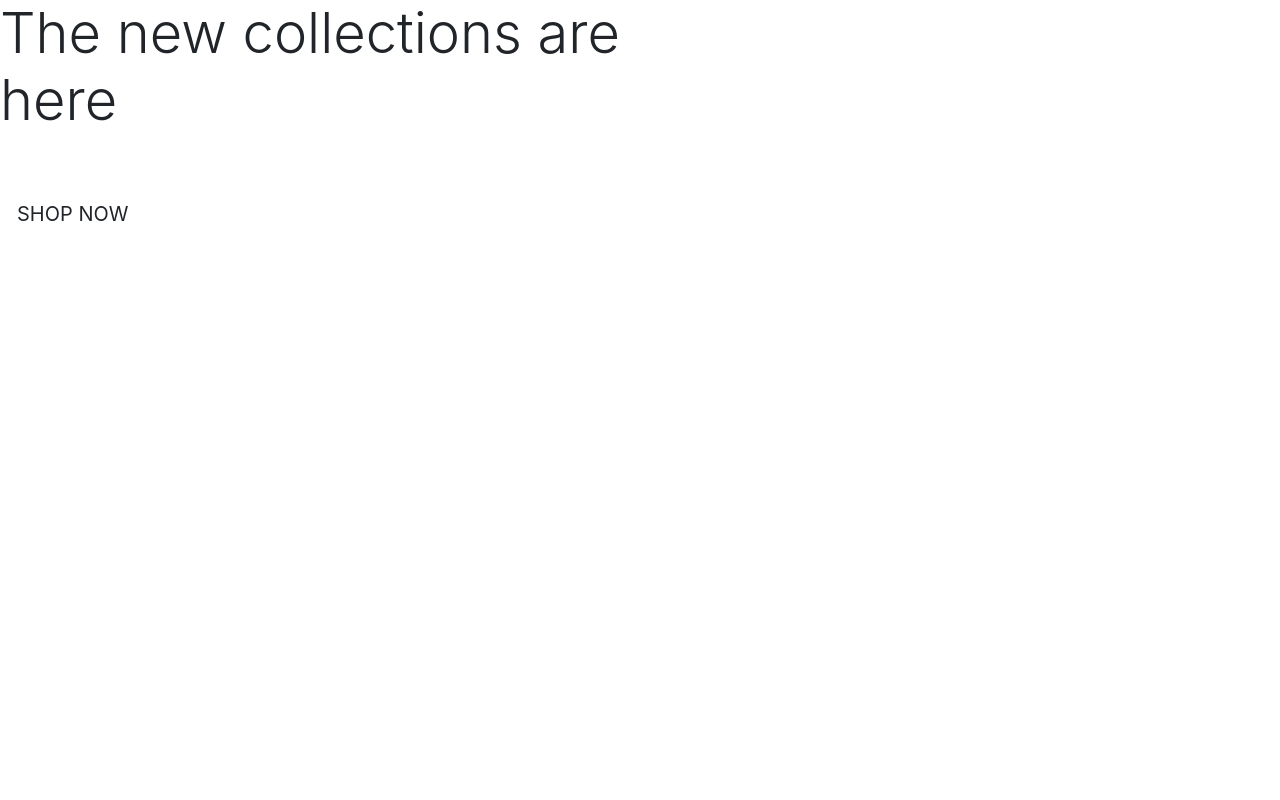
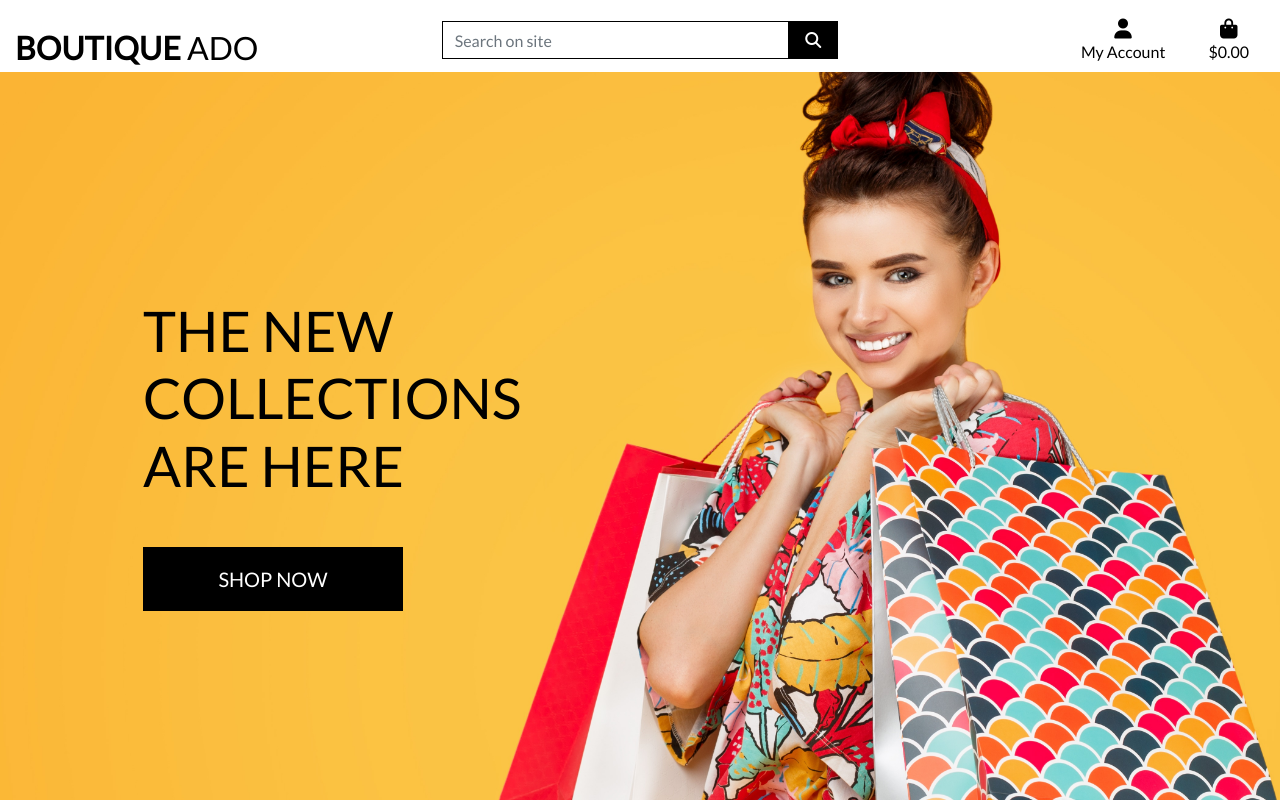
Before and after one commit to podvistorcheto/online-boutique, a Django app: page / in a window 1280 px wide. Run offline with Django 3.2, Linux system fonts and the light colour scheme; some libraries are stand-ins or nearby versions.

Commit message:
completed home page header and css

```diff
--- a/boutique_ado/settings.py
+++ b/boutique_ado/settings.py
@@ -150,3 +150,7 @@ USE_TZ = True
 # https://docs.djangoproject.com/en/3.0/howto/static-files/
 
 STATIC_URL = '/static/'
+STATICFILES_DIRS = (os.path.join(BASE_DIR, 'static'),)
+
+MEDIA_URL = '/media/'
+MEDIA_ROOT = os.path.join(BASE_DIR, 'media')
--- a/boutique_ado/urls.py
+++ b/boutique_ado/urls.py
@@ -15,10 +15,11 @@ Including another URLconf
 """
 from django.contrib import admin
 from django.urls import path, include
+from django.conf import settings
+from django.conf.urls.static import static
 
 urlpatterns = [
     path('admin/', admin.site.urls),
     path('accounts/', include('allauth.urls')),
     path('', include('home.urls')),
-
-]
+] + static(settings.MEDIA_URL, document_root=settings.MEDIA_ROOT)
--- a/home/templates/home/index.html
+++ b/home/templates/home/index.html
@@ -4,33 +4,24 @@
 {% block page_header %}
 <div class="container header-container">
 	<div class="row">
-
-		<div class="col">
-		</div>
-
+		<div class="col"></div>
 	</div>
 </div>
 {% endblock %}
 
 {% block content %}
 
-<div class="contaner h-100">
+<div class="container h-100">
 	<div class="row h-100">
 		<div class="col-7 col-md-6 my-auto">
-			<h4 class="display-4 logo-font text-black">The new collections are here
-			</h4>
+			<h1 class="display-4 logo-font text-black">The new collections are here
+			</h1>
 			<div class="my-5">
 				<h4 href="" class="shop-now-button btn btn-lg rounded-0 text-uppercase py-3">Shop now
 				</h4>
 			</div>
-
-
 		</div>
-
 	</div>
-
-
-
 </div>
 
 
--- /dev/null
+++ b/static/css/base.css
@@ -0,0 +1,81 @@
+html {
+    height: 100%;
+}
+
+body {
+    background: url('/media/homepage_background_cropped.jpg') no-repeat center center fixed;
+    background-size: cover;
+    height: calc(100vh - 164px);
+    color: #555;
+    font-family: 'Lato';
+}
+
+/* from Bulma */
+.icon {
+    align-items: center;
+    display: inline-flex;
+    justify-content: center;
+    height: 1.5rem;
+    width: 1.5rem;
+}
+
+.logo-font {
+    text-transform: uppercase;
+}
+
+.main-logo-link {
+    width: fit-content;
+}
+
+.shop-now-button {
+    background: black;
+    color: white;
+    min-width: 260px;
+}
+
+.btn-black {
+    background: black;
+    color: white;
+}
+
+.shop-now-button:hover,
+.shop-now-button:active,
+.shop-now-button:focus,
+.btn-black:hover,
+.btn-black:active,
+.btn-black:focus {
+    background: #222;
+    color: white;
+}
+
+.text-black {
+    color: #000 !important;
+}
+
+.border-black {
+    border: 1px solid black !important;
+}
+
+/* -------------------------------- Media Queries */
+
+/* Slightly larger container on xl screens */
+@media (min-width: 1200px) {
+  .container {
+    max-width: 80%;
+  }
+}
+
+/* fixed top navbar only on medium and up */
+@media (min-width: 992px) {
+    .fixed-top-desktop-only {
+        position: fixed;
+        top: 0;
+        right: 0;
+        left: 0;
+        z-index: 1030;
+    }
+
+    .header-container {
+        padding-top: 164px;
+    }
+}
--- a/templates/base.html
+++ b/templates/base.html
@@ -1,59 +1,136 @@
 {% load static %}
-<!doctype html>
+<!DOCTYPE html>
 <html lang="en">
   <head>
-   {% block meta %}
+    {% block meta %}
     <!-- Required meta tags -->
-    <meta http-equiv="X-UA-Compatible" content="ie=edge">
-    <meta charset="utf-8">
-    <meta name="viewport" content="width=device-width, initial-scale=1, shrink-to-fit=no">
+    <meta http-equiv="X-UA-Compatible" content="ie=edge" />
+    <meta charset="utf-8" />
+    <meta
+      name="viewport"
+      content="width=device-width, initial-scale=1, shrink-to-fit=no"
+    />
     {% endblock %}
     <!-- Bootstrap CSS -->
 
-    {% block extrameta %}
-    {% endblock  %}
-
+    {% block extrameta %} {% endblock %}
 
     {% block corecss %}
-    <link rel="stylesheet" href="https://stackpath.bootstrapcdn.com/bootstrap/4.5.0/css/bootstrap.min.css" integrity="sha384-9aIt2nRpC12Uk9gS9baDl411NQApFmC26EwAOH8WgZl5MYYxFfc+NcPb1dKGj7Sk" crossorigin="anonymous">
+    <link
+      rel="stylesheet"
+      href="https://stackpath.bootstrapcdn.com/bootstrap/4.5.0/css/bootstrap.min.css"
+      integrity="sha384-9aIt2nRpC12Uk9gS9baDl411NQApFmC26EwAOH8WgZl5MYYxFfc+NcPb1dKGj7Sk"
+      crossorigin="anonymous"
+    />
+    <link href="https://fonts.googleapis.com/css2?family=Lato&display=swap" rel="stylesheet">
+    <link href="{% static 'css/base.css' %}" rel="stylesheet">
     {% endblock %}
 
-    {% block extra_css %}
-    {% endblock %}
+     {% block extra_css %} {% endblock %}
+     {% block corejs %}
+     <script src="https://kit.fontawesome.com/68e72e7215.js" crossorigin="anonymous"></script>
 
-    {% block corejs %}
-    <script src="https://code.jquery.com/jquery-3.5.1.slim.min.js" integrity="sha384-DfXdz2htPH0lsSSs5nCTpuj/zy4C+OGpamoFVy38MVBnE+IbbVYUew+OrCXaRkfj" crossorigin="anonymous"></script>
-    <script src="https://cdn.jsdelivr.net/npm/popper.js@1.16.0/dist/umd/popper.min.js" integrity="sha384-Q6E9RHvbIyZFJoft+2mJbHaEWldlvI9IOYy5n3zV9zzTtmI3UksdQRVvoxMfooAo" crossorigin="anonymous"></script>
-    <script src="https://stackpath.bootstrapcdn.com/bootstrap/4.5.0/js/bootstrap.min.js" integrity="sha384-OgVRvuATP1z7JjHLkuOU7Xw704+h835Lr+6QL9UvYjZE3Ipu6Tp75j7Bh/kR0JKI" crossorigin="anonymous"></script>
-    {% endblock %}
-
-    {% block extra_js %}
-    {% endblock %}
+    <script
+      src="https://code.jquery.com/jquery-3.5.1.slim.min.js"
+      integrity="sha384-DfXdz2htPH0lsSSs5nCTpuj/zy4C+OGpamoFVy38MVBnE+IbbVYUew+OrCXaRkfj"
+      crossorigin="anonymous"
+    ></script>
+    <script
+      src="https://cdn.jsdelivr.net/npm/popper.js@1.16.0/dist/umd/popper.min.js"
+      integrity="sha384-Q6E9RHvbIyZFJoft+2mJbHaEWldlvI9IOYy5n3zV9zzTtmI3UksdQRVvoxMfooAo"
+      crossorigin="anonymous"
+    ></script>
+    <script
+      src="https://stackpath.bootstrapcdn.com/bootstrap/4.5.0/js/bootstrap.min.js"
+      integrity="sha384-OgVRvuATP1z7JjHLkuOU7Xw704+h835Lr+6QL9UvYjZE3Ipu6Tp75j7Bh/kR0JKI"
+      crossorigin="anonymous"
+    ></script>
+    {% endblock %} {% block extra_js %} {% endblock %}
 
     <title>Boutique Ado{% block extra_title %}{% endblock %}</title>
   </head>
+
   <body>
-    <header class="container-fluid fixed-top"></header>
+    <header class="container-fluid fixed-top">
+      <div id="topnav" class="row bg-white pt-lg-2 d-none d-lg-flex">
+        <div class="col-12 col-lg-4 my-auto py-1 py-lg-0 text-center text-lg-left">
+          <a href="{% url 'home' %}" class="nav-link main-logo-link"></a>
+          <h2 class="logo-font text-black my-0">
+            <strong>Boutique</strong> Ado
+          </h2>
+        </div>
+        <div class="col-12 col-lg-4 my-auto py-1 py-lg-0">
+          <form method="GET" action="">
+            <div class="input-group w-100">
+              <input
+                class="form-control border border-black rounded-0"
+                type="text"
+                name="q"
+                placeholder="Search on site"
+              />
+              <div class="input-group-append">
+                <button
+                  class="form-control btn btn-black border border-black rounded-0"
+                >
+                  <span class="icon">
+                    <i class="fas fa-search"></i>
+                  </span>
+                </button>
+              </div>
+            </div>
+          </form>
+        </div>
+		<div class="col-12 col-lg-4 my-auto py-1 py-lg-0">
+			<ul class="list-inline list-unstyled text-center text-lg-right my-0">
+				<li class="list-inline-item dropdown">
+                       <a class="text-black nav-link" href="#" id="user-options" data-toggle="dropdown" aria-haspopup="true" aria-expanded="false">
+                            <div class="text-center">
+                                <div><i class="fas fa-user fa-lg"></i></div>
+                                <p class="my-0">My Account</p>
+                            </div>
+                        </a>
+                        <div class="dropdown-menu border-0" aria-labelledby="user-options">
+                            {% if request.user.is_authenticated %}
+                                {% if request.user.is_superuser %}
+                                    <a href="" class="dropdown-item">Product Management</a>
+                                {% endif %}
+                                <a href="" class="dropdown-item">My Profile</a>
+                                <a href="{% url 'account_logout' %}" class="dropdown-item">Logout</a>
+                            {% else %}
+                                <a href="{% url 'account_signup' %}" class="dropdown-item">Register</a>
+                                <a href="{% url 'account_login' %}" class="dropdown-item">Login</a>
+                            {% endif %}
+                        </div>
+                </li>
+				<li class="list-inline-item">
+                  <a class="{% if grand_total %}text-info font-weight-bold{% else %}text-black{% endif %} nav-link" href="">
+                            <div class="text-center">
+                                <div><i class="fas fa-shopping-bag fa-lg"></i></div>
+                                <p class="my-0">
+                                    {% if grand_total %}
+                                        ${{ grand_total|floatformat:2 }}
+                                    {% else %}
+                                        $0.00
+                                    {% endif %}
+                                </p>
+                            </div>
+                        </a>
 
+                </li>
+			</ul>
+        </div>
+      </div>
+    </header>
     {% if messages %}
     <div class="message-container"></div>
 
     <div class="row">
-        <div class="col"></div>
-        <div class="col"></div>
-        <div class="col"></div>
+      <div class="col"></div>
+      <div class="col"></div>
+      <div class="col"></div>
     </div>
 
-    {% endif %}
-
-    {% block page_header %}
-    {% endblock %}
-
-    {% block content %}
-    {% endblock %}
-
-    {% block postloadjs %}
-    {% endblock %}
-
+    {% endif %} {% block page_header %} {% endblock %} {% block content %}
+    {%endblock %} {% block postloadjs %} {% endblock %}
   </body>
 </html>
```
Also changed, not shown: media/homepage_background_cropped.jpg (added).
